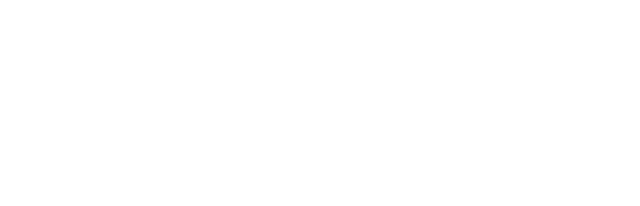
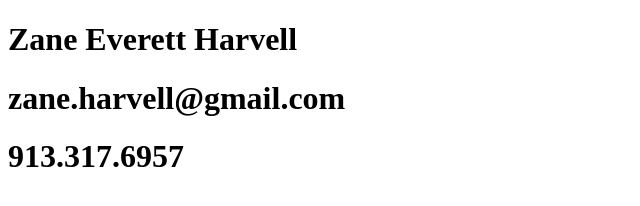
Before and after one commit to zeharvell/zeharvel.github.io, a plain HTML site: page index.html in a window 1280 px wide. Shown: the whole page, without its empty margins (0-640 px from the left). Drawn offline with Linux system fonts and the light colour scheme.

Commit message:
Update index.html

```diff
--- a/index.html
+++ b/index.html
@@ -1,6 +1,12 @@
 <!DOCTYPE html>
   <html>
     <head>
-      <title>Zane Everett Harvell</title>
+     <title>Zane Everett Harvell</title>
+     <meta charset="utf-8"/>
     </head>
+    <header>
+     <h1>Zane Everett Harvell</h1>
+     <h1>zane.harvell@gmail.com</h1>
+     <h1>913.317.6957</h1>
+    </header>
   </html
```
